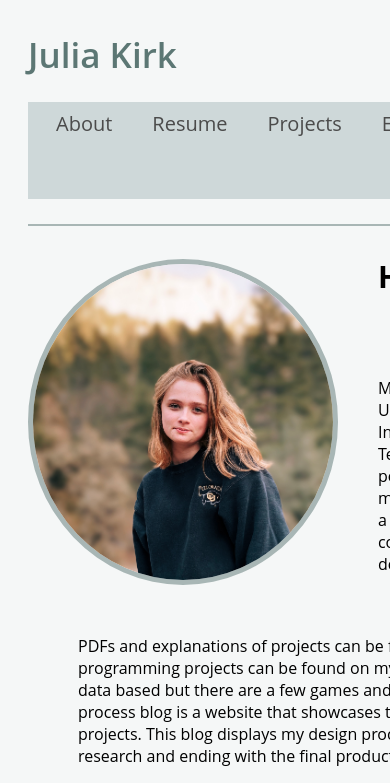
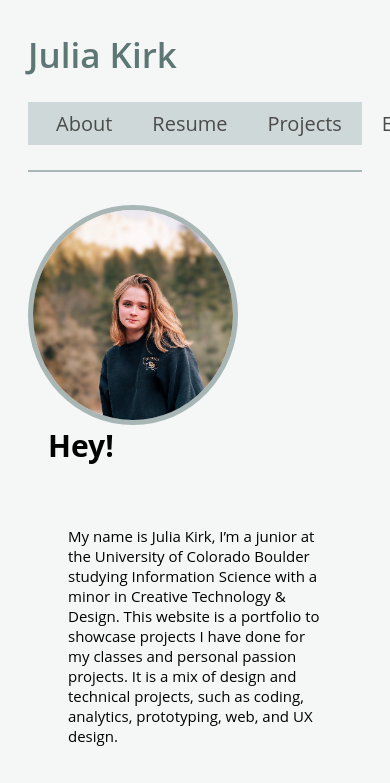
Before and after one commit to juliakirk/juliagkirk.github.io, a plain HTML site: page index.html in a window 390 px wide. Shown: the top 783 px of the page. Drawn offline with Linux system fonts and the light colour scheme.

Commit message:
css upadates

```diff
--- a/css/styles.css
+++ b/css/styles.css
@@ -15,16 +15,12 @@ nav ul {
   display: flex;
   justify-content: space-between;
 }
-
 nav a {
   color: rgb(75,75,75);
   text-decoration: none;
   padding: .5em 1em;
   font-weight: 500;
   font-size: 20px;
-}
-body{
-  display: flex;
 }
 h1{
   font-weight: 600;
@@ -43,16 +39,10 @@ nav li {
 a:hover{
   color: rgb(92, 119, 116);
 }
-
 .content{
   margin-left: 15px;
 }
-.page {
-  margin: 0 auto;
-  padding: 0 20px;
-  display: flex;
-  flex-direction: column;
-}
+
 .feature {
   width: 300px;
   height: auto;
@@ -64,12 +54,12 @@ a:hover{
   border: solid 5px rgb(92, 119, 116,.5);
 }
 p {
-  margin: 40px;
+  margin: 30px;
   padding: 10px;
-  font-size: 15xpx;
+  font-size: 15px;
 }
 h2{
-  padding: 30px;
+  padding: 20px;
   border-top: 2px solid rgb(92, 119, 116,.5);
   font-size: 30px;
 }
@@ -80,3 +70,29 @@ h2{
   overflow: hidden;
   margin: 0%;
 }
+@media screen and (max-width: 500px) {
+  .page{
+    margin: 0 auto;
+    padding: 0 20px;
+    display: flex;
+    flex-direction: column;
+  }
+  .feature {
+    width: 200px;
+    height: auto;
+    margin-top: 40px;
+    margin-right: 40px;
+    margin-top: 60px;
+    float: left;
+    border-radius: 50%;
+    border: solid 5px rgb(92, 119, 116,.5);
+  }
+}
+@media screen and (min-width: 500px) {
+  .page{
+    margin: 0 auto;
+    padding: 0 20px;
+    display: flex;
+    flex-direction: column;
+  }
+}
--- a/index.html
+++ b/index.html
@@ -21,7 +21,7 @@
                     <li><a href="mailto:julia.g.kirk@gmail.com">Email</a></li>
                     <li><a href="https://www.linkedin.com/in/juliagkirk/">LinkedIn</a></li>
                     <li><a href="https://github.com/juliakirk">Github</a></li>
-                    <li><a href="http://juliagkirk.wordpress.com/">Design Process Blog</a></li>
+                    <li><a href="http://juliagkirk.wordpress.com/">Design</a></li>
                 </ul>
             </nav>
             <img class='feature' src="img/avatar.jpg" alt="photo of Julia">
```
